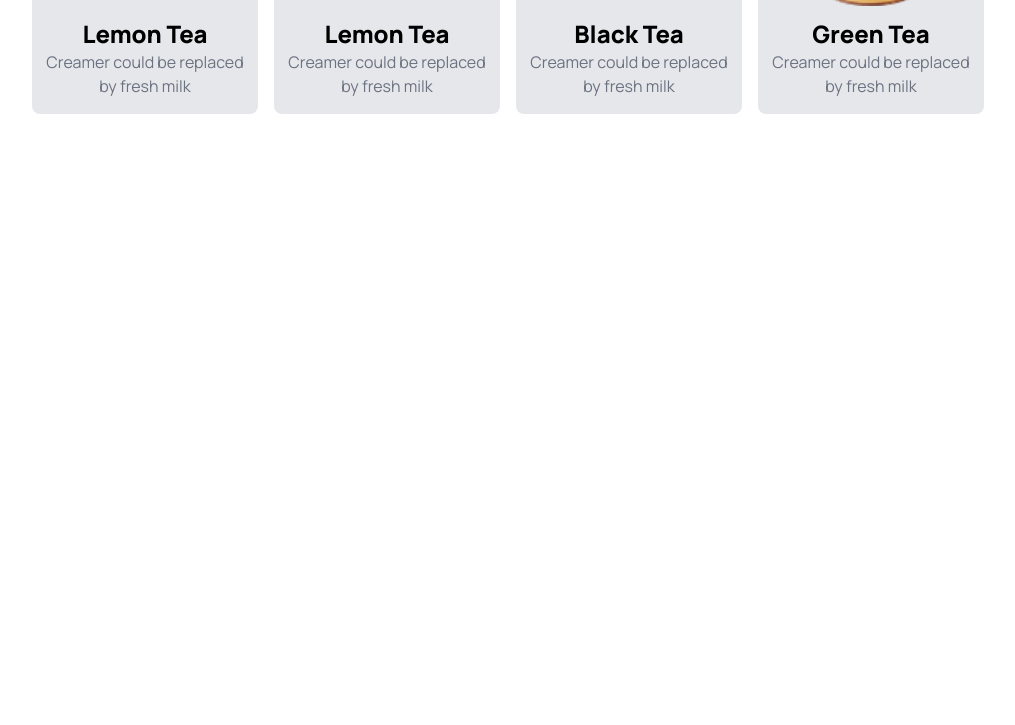
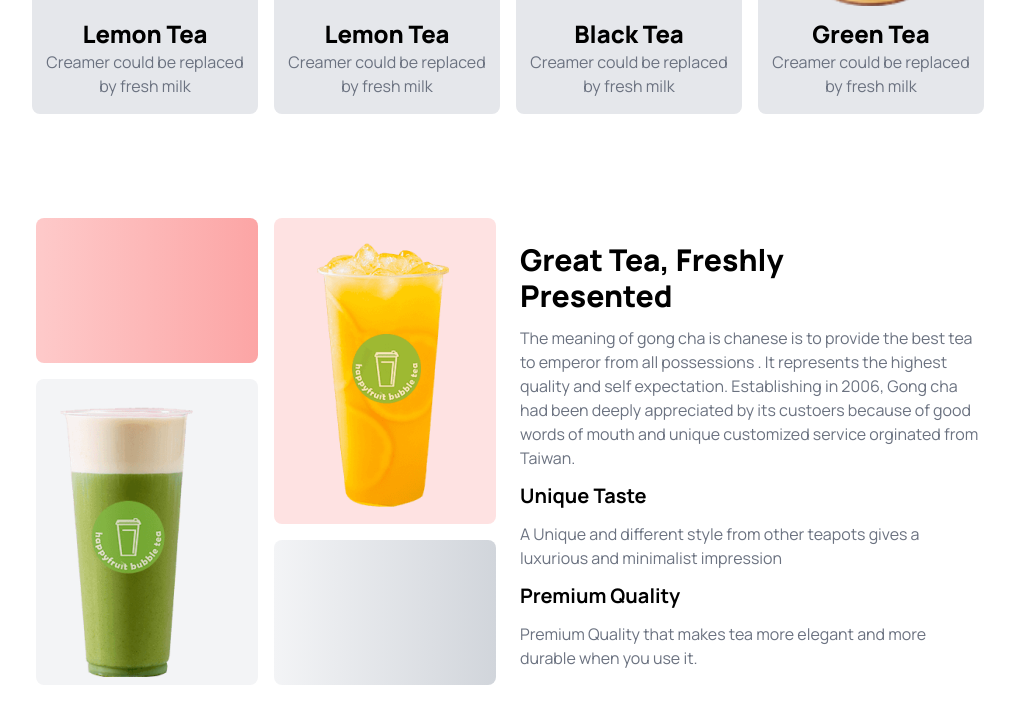
Before and after one commit to AAzizshishir/tea-house-tailwind, a plain HTML site: page index.html in a window 1280 px wide. Shown: the part 1094-1819 px from the top of the page, without its empty margins (132-1147 px from the left). Before the commit the page ends 1272 px from the top, so only its background shows below. Drawn offline with nearby package versions, Linux system fonts and the light colour scheme.

Commit message:
added great tea section

```diff
--- a/index.html
+++ b/index.html
@@ -25,7 +25,7 @@
       rel="stylesheet"
     />
   </head>
-  <body class="font-[manrope] h-screen">
+  <body class="font-[manrope]">
     <!-- Header -->
     <header class="p-4 md:pt-8 md:w-4/5 md:mx-auto md:flex md:justify-between">
       <!-- Text Content -->
@@ -76,9 +76,13 @@
         </p>
         <!-- Card Column -->
         <!-- Container -->
-        <div class="grid grid-cols-1 md:grid-cols-2 lg:grid-cols-4 gap-4 px-5">
+        <div
+          class="grid grid-cols-1 md:grid-cols-2 lg:grid-cols-4 gap-4 px-5 md:px0"
+        >
           <!-- children -->
-          <div class="bg-gray-200 rounded-lg px-3 py-4 mt-5 md:flex md:flex-col md:justify-between">
+          <div
+            class="bg-gray-200 rounded-lg px-3 py-4 mt-5 md:flex md:flex-col md:justify-between"
+          >
             <img class="w-full" src="./images/tea-1.png" />
             <!-- text -->
             <div>
@@ -89,7 +93,9 @@
             </div>
           </div>
           <!-- children -->
-          <div class="bg-gray-200 rounded-lg px-3 py-4 mt-5 md:flex md:flex-col md:justify-between">
+          <div
+            class="bg-gray-200 rounded-lg px-3 py-4 mt-5 md:flex md:flex-col md:justify-between"
+          >
             <img class="w-full" src="./images/tea-2.png" />
             <!-- Text -->
             <div>
@@ -100,7 +106,9 @@
             </div>
           </div>
           <!-- children -->
-          <div class="bg-gray-200 rounded-lg px-3 py-4 mt-5 md:flex md:flex-col md:justify-between">
+          <div
+            class="bg-gray-200 rounded-lg px-3 py-4 mt-5 md:flex md:flex-col md:justify-between"
+          >
             <img class="w-full" src="./images/tea-3.png" />
             <!-- Text -->
             <div>
@@ -111,7 +119,9 @@
             </div>
           </div>
           <!-- children -->
-          <div class="bg-gray-200 rounded-lg px-3 py-4 mt-5 md:flex md:flex-col md:justify-between">
+          <div
+            class="bg-gray-200 rounded-lg px-3 py-4 mt-5 md:flex md:flex-col md:justify-between"
+          >
             <img class="w-full" src="./images/tea-4.png" />
             <!-- Text -->
             <div>
@@ -125,7 +135,52 @@
       </section>
       <!-- Product Section End -->
 
-      <!--  -->
+      <!-- Great Tea Section -->
+      <section class="p-10">
+        <!-- Main Container -->
+        <div class="grid grid-cols-1 md:grid-cols-2 gap-2 md:gap-6">
+          <!-- Left Column -->
+          <div class="grid grid-cols-2 grid-rows-3 gap-4">
+            <div
+              class="bg-gradient-to-r from-red-200 to-red-300 rounded-lg"
+            ></div>
+            <div class="bg-red-100 rounded-lg pt-6 px-5 pb-2 row-span-2">
+              <img src="./images/fresh-1.png" />
+            </div>
+            <div class="bg-gray-100 rounded-lg pt-6 pb-2 px-5 row-span-2">
+              <img src="./images/fresh-2.png" />
+            </div>
+            <div
+              class="bg-gradient-to-r from-gray-100 to-gray-300 rounded-lg"
+            ></div>
+          </div>
+          <!-- Right Column -->
+          <div class="flex flex-col gap-3 mt-6">
+            <h1 class="text-3xl font-extrabold">
+              Great Tea, Freshly <br />
+              Presented
+            </h1>
+            <p class="text-gray-500">
+              The meaning of gong cha is chanese is to provide the best tea to
+              emperor from all possessions . It represents the highest quality
+              and self expectation. Establishing in 2006, Gong cha had been
+              deeply appreciated by its custoers because of good words of mouth
+              and unique customized service orginated from Taiwan.
+            </p>
+            <h3 class="text-xl font-bold">Unique Taste</h3>
+            <p class="text-gray-500">
+              A Unique and different style from other teapots gives a luxurious
+              and minimalist impression
+            </p>
+            <h3 class="text-xl font-bold">Premium Quality</h3>
+            <p class="text-gray-500">
+              Premium Quality that makes tea more elegant and more durable when
+              you use it.
+            </p>
+          </div>
+        </div>
+      </section>
+      <!-- Great Tea Section End -->
     </main>
   </body>
 </html>
```
